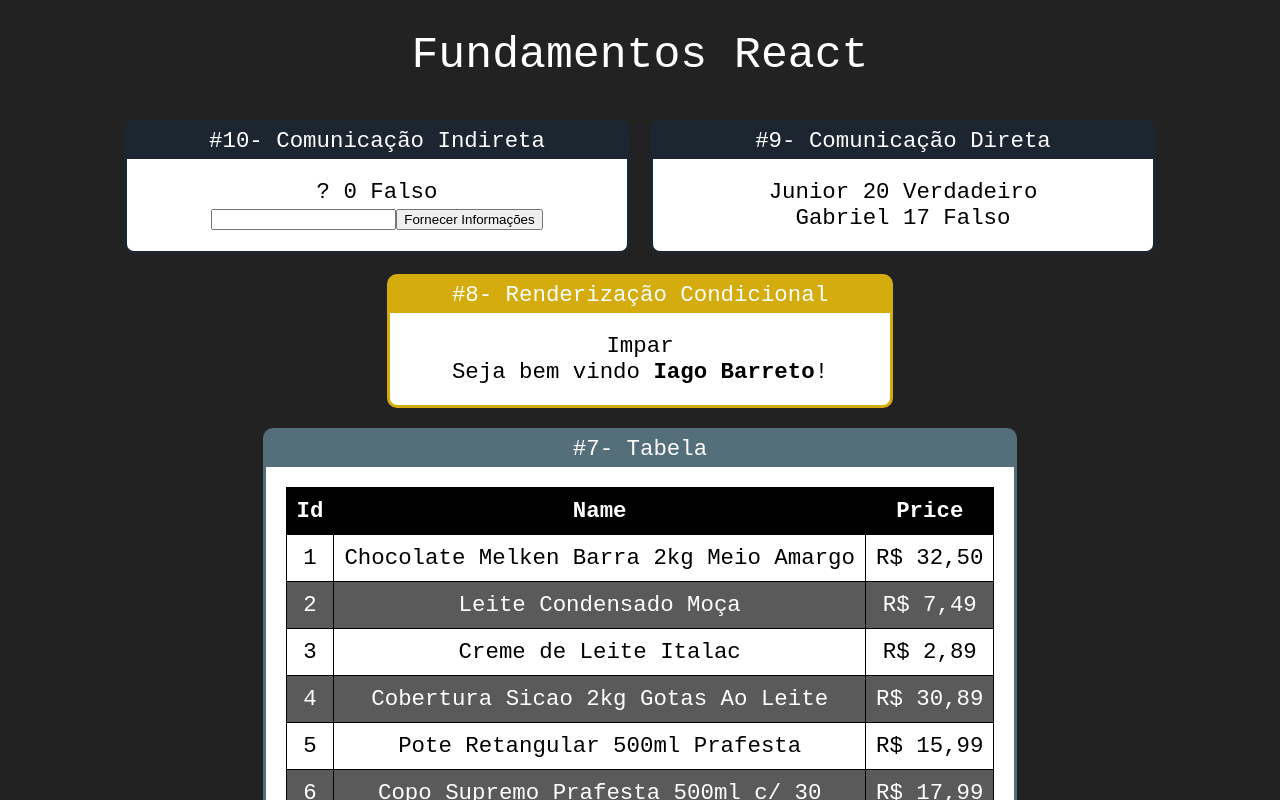
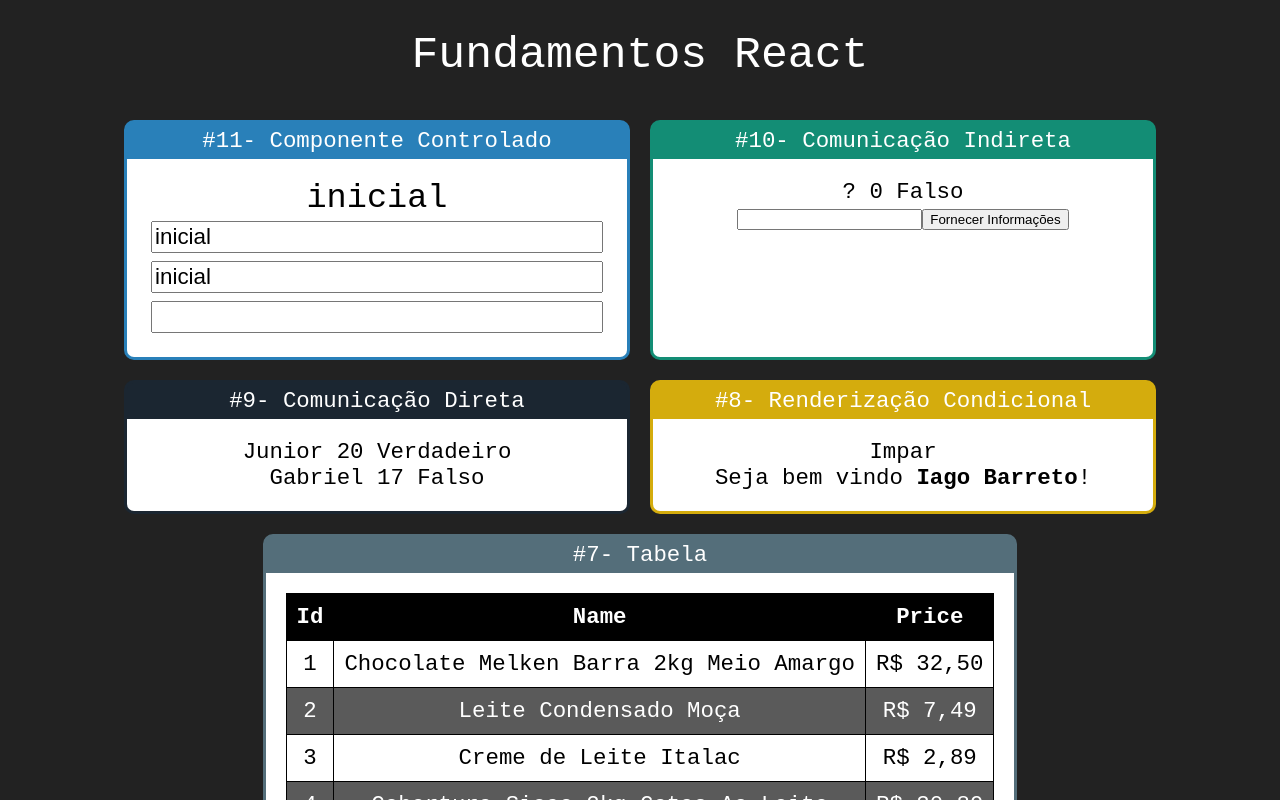
Before and after one commit to Guilherme-Castello-Clear/fundamentals-react, a React (Create React App) app: page / in a window 1280 px wide. Shown: the top 800 px of the page. Built offline with nearby package versions, Linux system fonts and the light colour scheme; the HTML template or start-up script is replaced by a standard one.

Commit message:
Feat: Added controlled component

```diff
--- a/src/App.jsx
+++ b/src/App.jsx
@@ -1,4 +1,5 @@
 import React from 'react';
+import './App.css'
 
 import Primeiro from './components/basicos/Primeiro';
 import ComParametro from './components/basicos/ComParametro';
@@ -14,15 +15,17 @@ import If from './components/condicional/If'
 import UsuarioInfo from './components/condicional/UsuarioInfo'
 import DiretaPai from './components/comunicacao/DiretaPai'
 import IndiretaPai from './components/comunicacao/IndiretaPai.jsx'
-import './App.css'
-
+import Input from './components/formulario/Input'
 export default _ =>
     <div className='App'>
         <h1>Fundamentos React</h1>
         <div className='Cards'>
 
+            <Card title='#11- Componente Controlado' color='#2980B9'>
+                <Input></Input>
+            </Card>
 
-            <Card title='#10- Comunicação Indireta' color='#1B2631'>
+            <Card title='#10- Comunicação Indireta' color='#138D75'>
                 <IndiretaPai></IndiretaPai>
             </Card>
 
--- /dev/null
+++ b/src/components/formulario/Input.jsx
@@ -0,0 +1,26 @@
+import React, {useState} from 'react'
+import './input.css'
+
+export default props => {
+
+    const [valor, setValor] = useState('inicial')
+    function change(e){
+        console.log(e.target.value)
+        setValor(e.target.value)
+    }
+
+
+    return(
+        <div className='input'>
+            <h2>{valor}</h2>
+            <div style={{
+                display: 'flex',
+                flexDirection: 'column'
+            }}>
+                <input type="text" value={valor} onChange={change}/>
+                <input type="text" value={valor} readOnly/>
+                <input type="text" value={undefined}/>
+            </div>
+        </div>
+    )
+}
--- /dev/null
+++ b/src/components/formulario/input.css
@@ -0,0 +1,4 @@
+.input input{
+    font-size: 1.4rem;
+    margin: 4px
+}
```
